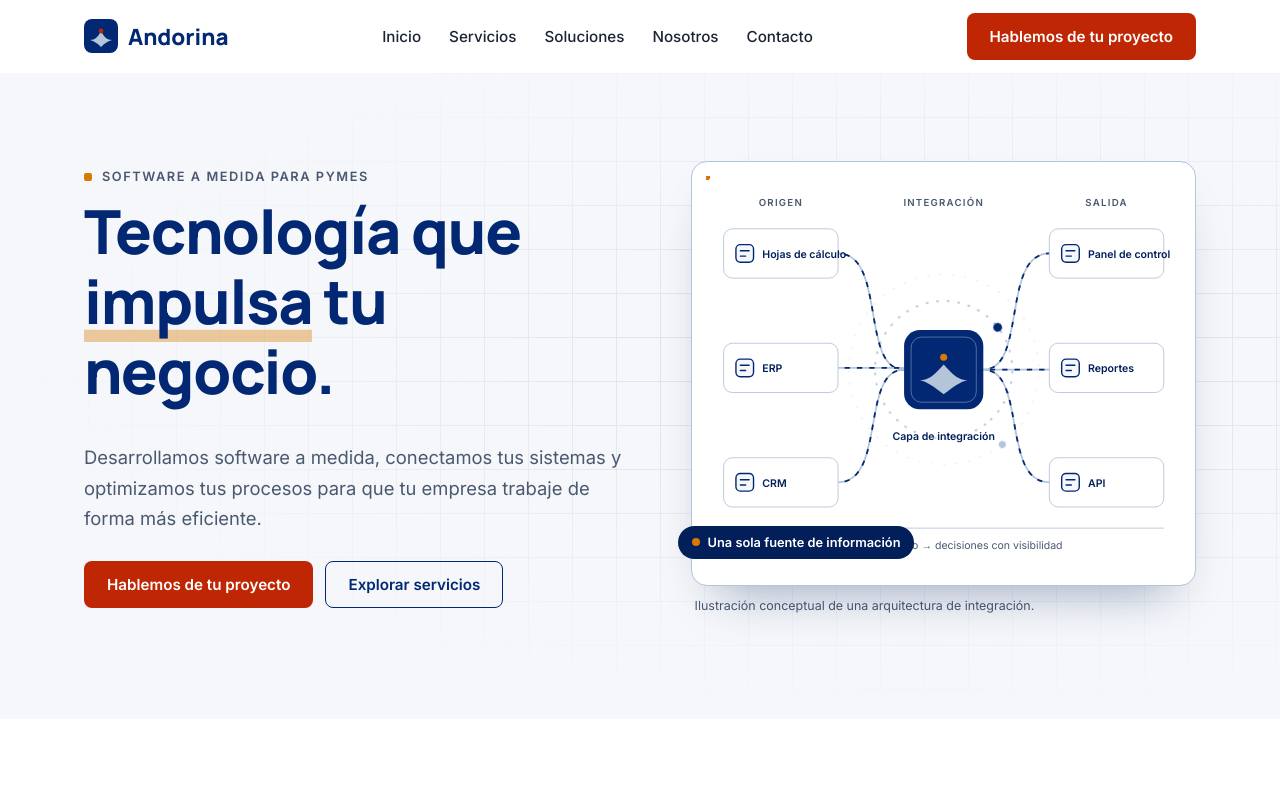
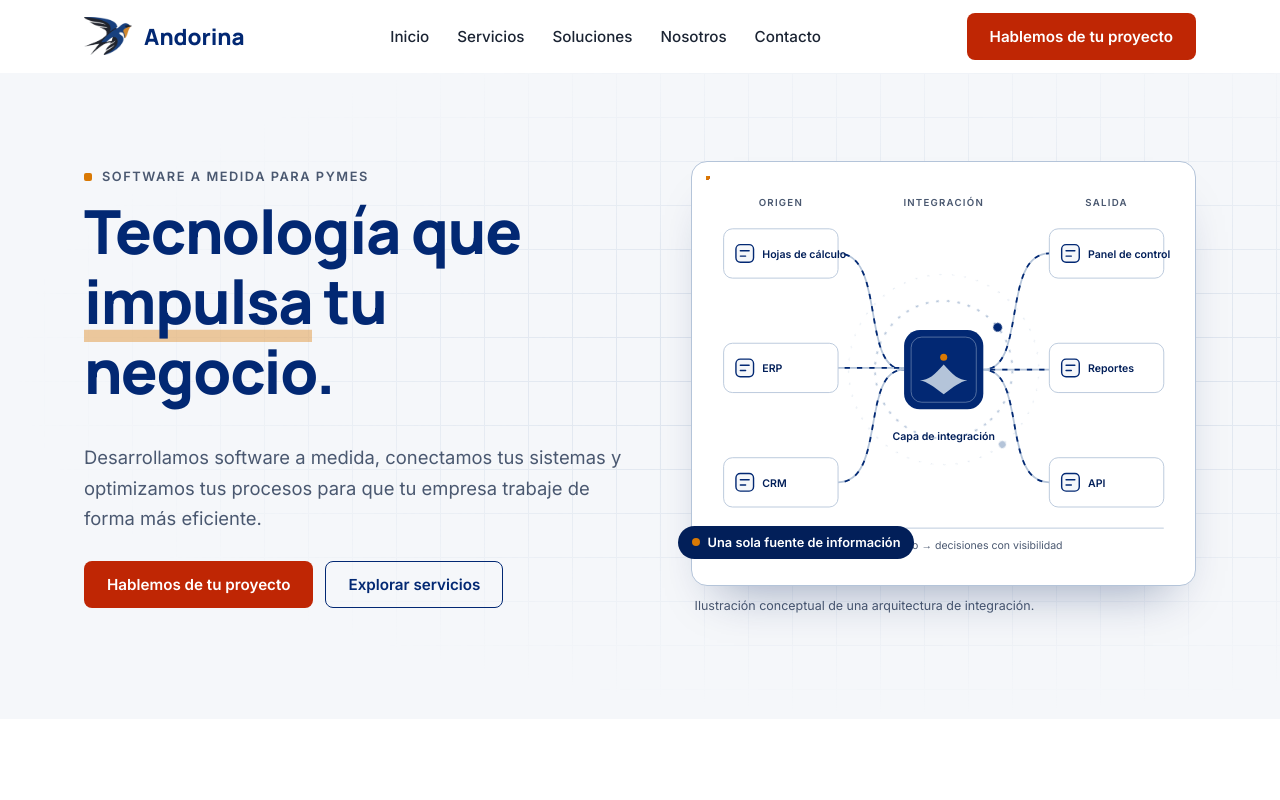
Before and after one commit to Firenzy-tech/AndorinaWeb, a plain HTML site: page index.html in a window 1280 px wide. Shown: the top 800 px of the page. Drawn offline with Linux system fonts and the light colour scheme.

Commit message:
add logo

```diff
--- a/index.html
+++ b/index.html
@@ -9,6 +9,9 @@
 <meta property="og:title" content="Andorina | Desarrollo de Software y Soluciones Tecnológicas">
 <meta property="og:description" content="Desarrollo de software a medida, consultoría tecnológica, integración de sistemas y automatización de procesos para pymes.">
 <meta property="og:locale" content="es_ES">
+<meta property="og:image" content="content/Golondrina-original.png">
+<link rel="icon" type="image/png" href="content/Golondrina.png">
+<link rel="apple-touch-icon" href="content/Golondrina.png">
 <link rel="preconnect" href="https://fonts.googleapis.com">
 <link rel="preconnect" href="https://fonts.gstatic.com" crossorigin>
 <link href="https://fonts.googleapis.com/css2?family=Inter:wght@400;500;600&family=Manrope:wght@600;700;800&display=swap" rel="stylesheet">
@@ -42,7 +45,13 @@ header{position:sticky;top:0;z-index:50;background:var(--bg);border-bottom:1px s
 header.scrolled{border-color:var(--line);box-shadow:0 4px 18px rgba(2,31,89,.08)}
 .bar{display:flex;align-items:center;justify-content:space-between;height:72px;gap:16px;transition:height .2s}
 header.scrolled .bar{height:60px}
-.logo{display:flex;align-items:center;gap:10px;text-decoration:none;font:800 1.4rem Manrope;color:var(--h)}
+.logo{display:flex;align-items:center;gap:12px;text-decoration:none;font:800 1.4rem Manrope;color:var(--h)}
+.logo-img{height:38px;width:auto;display:block;object-fit:contain;transition:transform .2s ease,height .2s ease}
+header.scrolled .logo-img{height:32px}
+.logo:hover .logo-img{transform:scale(1.05)}
+@media (prefers-color-scheme:dark){:root:not([data-theme="light"]) header .logo-img{filter:drop-shadow(0 1px 2px rgba(255,255,255,.25))}}
+:root[data-theme="dark"] header .logo-img{filter:drop-shadow(0 1px 2px rgba(255,255,255,.25))}
+footer .logo-img{height:34px;filter:drop-shadow(0 1px 3px rgba(255,255,255,.35))}
 nav ul{display:flex;gap:28px;list-style:none;margin:0;padding:0}
 nav a{text-decoration:none;font-weight:500;font-size:.95rem;color:var(--text)}nav a:hover{color:var(--terra)}
 .menu-btn{display:none;background:none;border:1px solid var(--line);border-radius:8px;width:44px;height:44px;cursor:pointer;color:var(--h)}
@@ -177,8 +186,7 @@ dialog::backdrop{background:rgba(2,31,89,.6)}
 <header id="hdr">
 <div class="wrap bar">
 <a class="logo" href="#inicio" aria-label="Andorina, inicio">
-<!-- PLACEHOLDER DE LOGO: reemplazar por el isotipo/logotipo oficial -->
-<svg width="34" height="34" viewBox="0 0 34 34" aria-hidden="true"><rect width="34" height="34" rx="8" fill="#022873"/><path d="M6 21c5 0 8-3 11-9 3 6 6 9 11 9-4 1-7 3-11 7-4-4-7-6-11-7z" fill="#B4C4D9"/><circle cx="17" cy="12" r="2.4" fill="#BF2604"/></svg>
+<img src="content/Golondrina.png" alt="Logo de Andorina" class="logo-img" width="48" height="38">
 Andorina</a>
 <nav id="nav" aria-label="Principal">
 <ul>
@@ -362,7 +370,7 @@ Andorina</a>
 <footer>
 <div class="wrap">
 <div class="fg">
-<div><a class="logo" href="#inicio"><svg width="30" height="30" viewBox="0 0 34 34" aria-hidden="true"><rect width="34" height="34" rx="8" fill="#B4C4D9"/><path d="M6 21c5 0 8-3 11-9 3 6 6 9 11 9-4 1-7 3-11 7-4-4-7-6-11-7z" fill="#022873"/></svg>Andorina</a>
+<div><a class="logo" href="#inicio" aria-label="Andorina, inicio"><img src="content/Golondrina.png" alt="Logo de Andorina" class="logo-img" width="43" height="34">Andorina</a>
 <p style="margin-top:14px">Acercamos la tecnología a las pymes con soluciones útiles, claras y adaptadas a sus procesos reales.</p></div>
 <div><h3>Secciones</h3><ul><li><a href="#inicio">Inicio</a></li><li><a href="#servicios">Servicios</a></li><li><a href="#soluciones">Soluciones</a></li><li><a href="#nosotros">Nosotros</a></li><li><a href="#contacto">Contacto</a></li></ul></div>
 <div><h3>Servicios</h3><ul><li>Software a medida</li><li>Consultoría tecnológica</li><li>Integración de sistemas y APIs</li><li>Automatización de procesos</li></ul></div>
```
Also changed, not shown: content/Golondrina-original.png (added), content/Golondrina.png (added).
